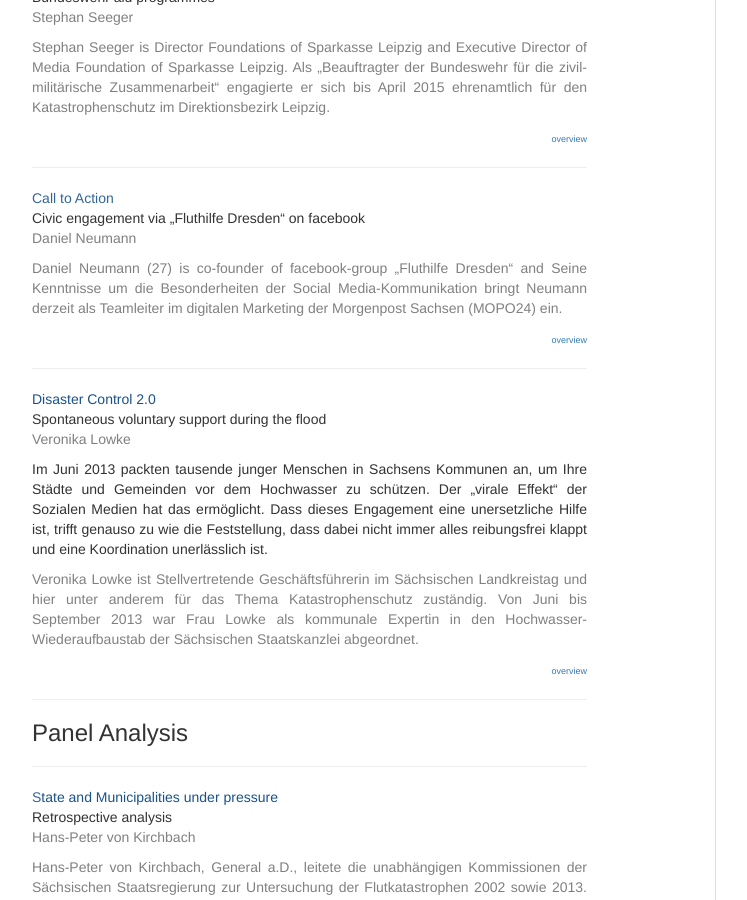
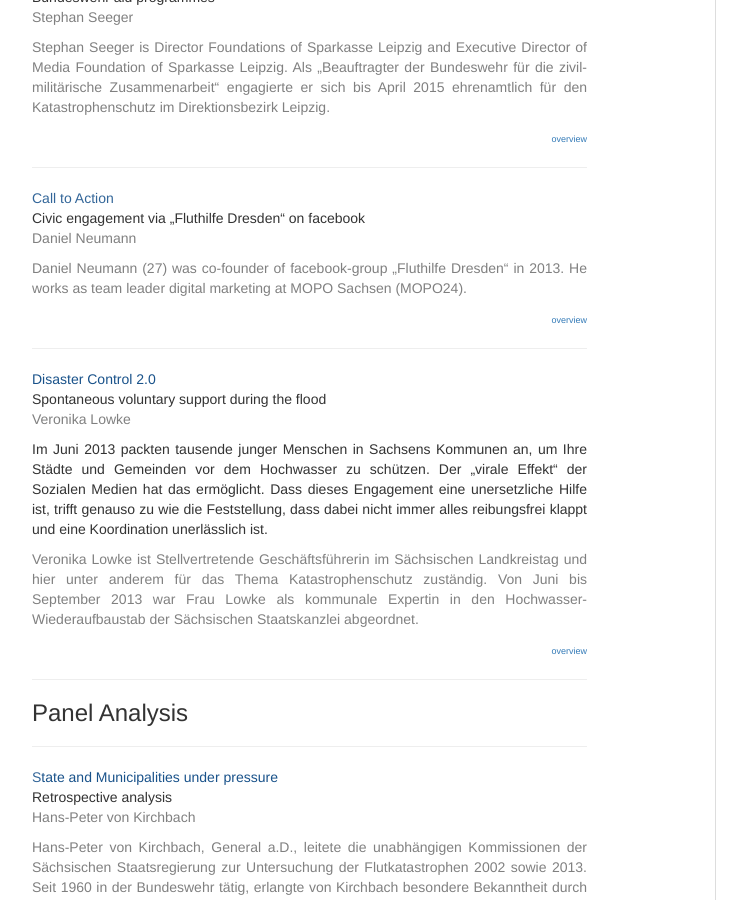
Before and after one commit to susedev/test, a Jekyll site: the page built from titles-and-speakers.html, in a window 1280 px wide and 900 px high, scrolled down 890 px. Shown: the whole window, without its empty margins (233-980 px from the left). Built offline with Jekyll 4.4.1, drawn with Linux system fonts in a browser that asks for light colours; nearby versions of some CDN libraries.

Commit message:
Edit from JekyllCMS

```diff
--- a/titles-and-speakers.html
+++ b/titles-and-speakers.html
@@ -40,7 +40,7 @@ Bundeswehr aid programmes<br />
 Civic engagement via &bdquo;Fluthilfe Dresden&ldquo; on facebook<br />
 <span style="color: #808080;">Daniel Neumann</span></p>
 
-<p style="text-align: justify;"><span style="color: #808080;">Daniel Neumann (27) is co-founder of facebook-group &bdquo;Fluthilfe Dresden&ldquo; and Seine Kenntnisse um die Besonderheiten der Social Media-Kommunikation bringt Neumann derzeit als Teamleiter im digitalen Marketing der Morgenpost Sachsen (MOPO24) ein.</span></p>
+<p style="text-align: justify;"><span style="color: #808080;">Daniel Neumann (27) was co-founder of facebook-group &bdquo;Fluthilfe Dresden&ldquo; in 2013. He works as team leader digital marketing at MOPO Sachsen (MOPO24).&nbsp; </span></p>
 
 <p style="text-align: right;"><span style="color: #808080;"><span style="font-size: xx-small;"><a href="http://eijc.github.io/data/programme.html">overview</a></span> </span></p>
 
```
